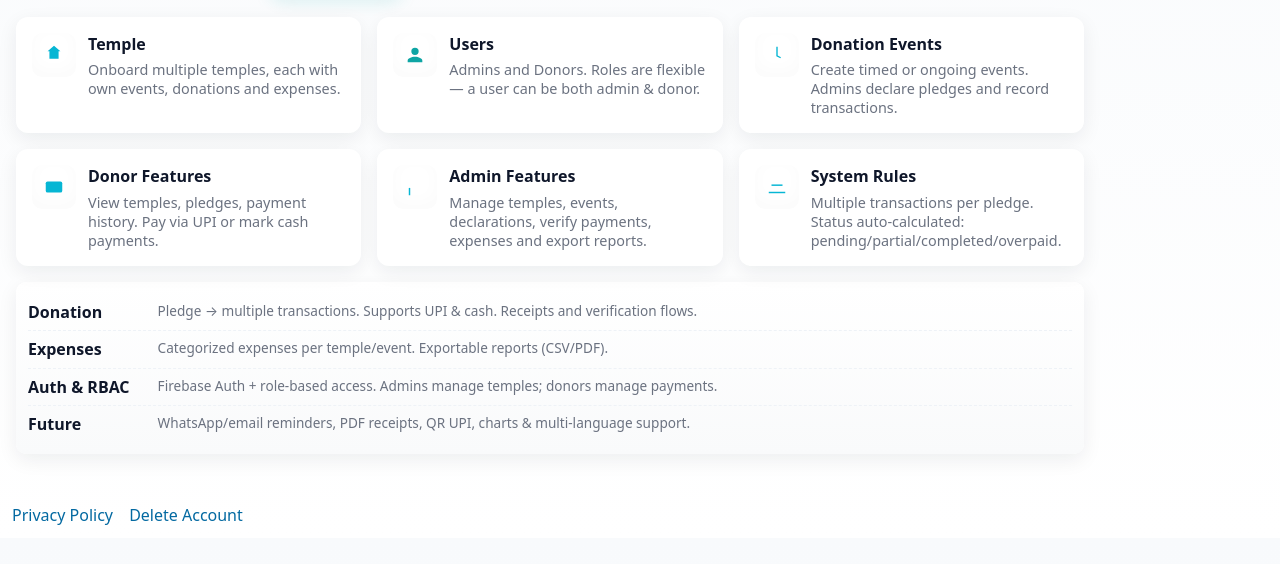
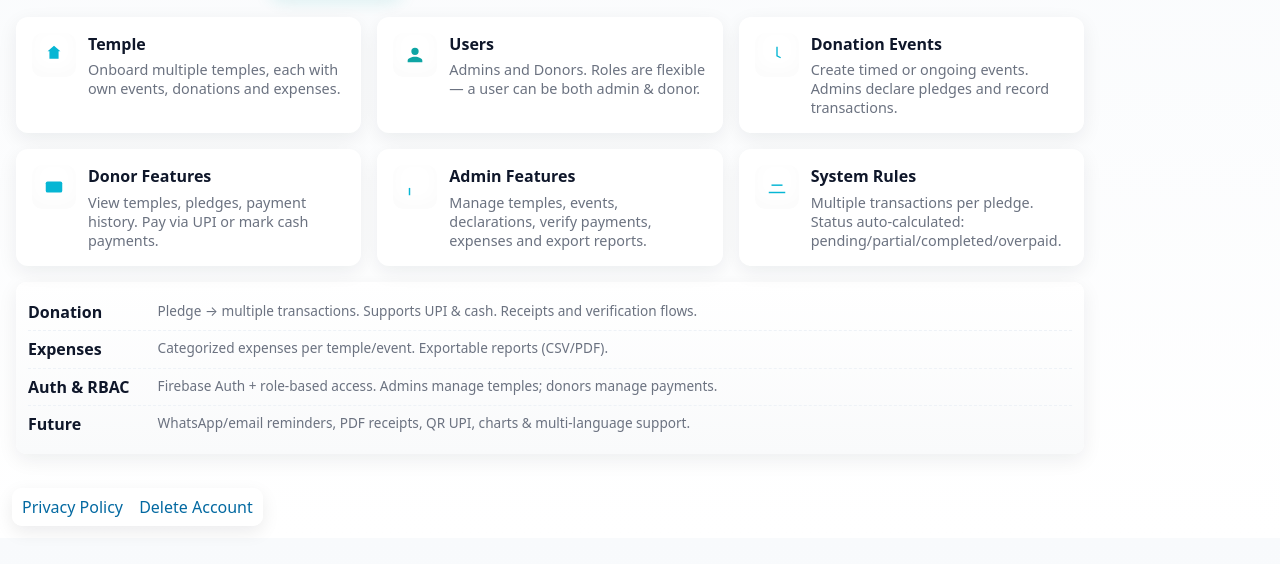
Before and after one commit to ArpitJJain/MyJinalayWeb, a plain HTML site: page index.html in a window 1280 px wide. Shown: the part 262-826 px from the top of the page. Drawn offline with Linux system fonts and the light colour scheme.

Commit message:
corrected footer

```diff
--- a/index.html
+++ b/index.html
@@ -136,7 +136,7 @@
     </main>
   </div>
 
-  <footer style="position:fixed;left:12px;bottom:12px;font-family:system-ui,Arial;color:#475569">
+  <footer style="position:fixed;left:12px;bottom:12px;font-family:system-ui,Arial;color:#475569;z-index:9999;background:rgba(255,255,255,0.92);padding:8px 10px;border-radius:10px;box-shadow:0 6px 18px rgba(2,6,23,0.08)">
     <a href="privacy.html" style="margin-right:12px;color:#0369a1;text-decoration:none">Privacy Policy</a>
     <a href="delete-account.html" style="color:#0369a1;text-decoration:none">Delete Account</a>
   </footer>
```
